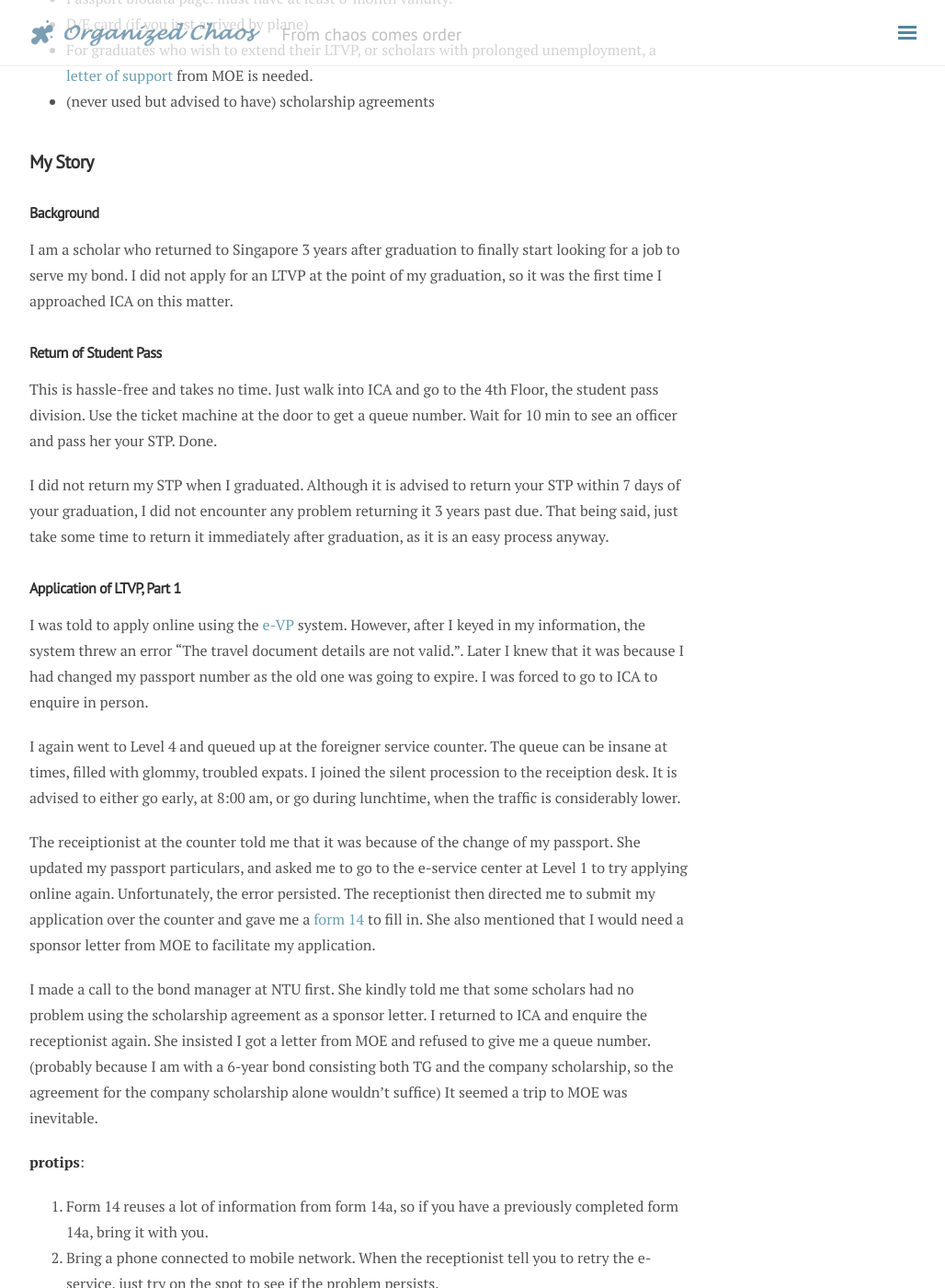
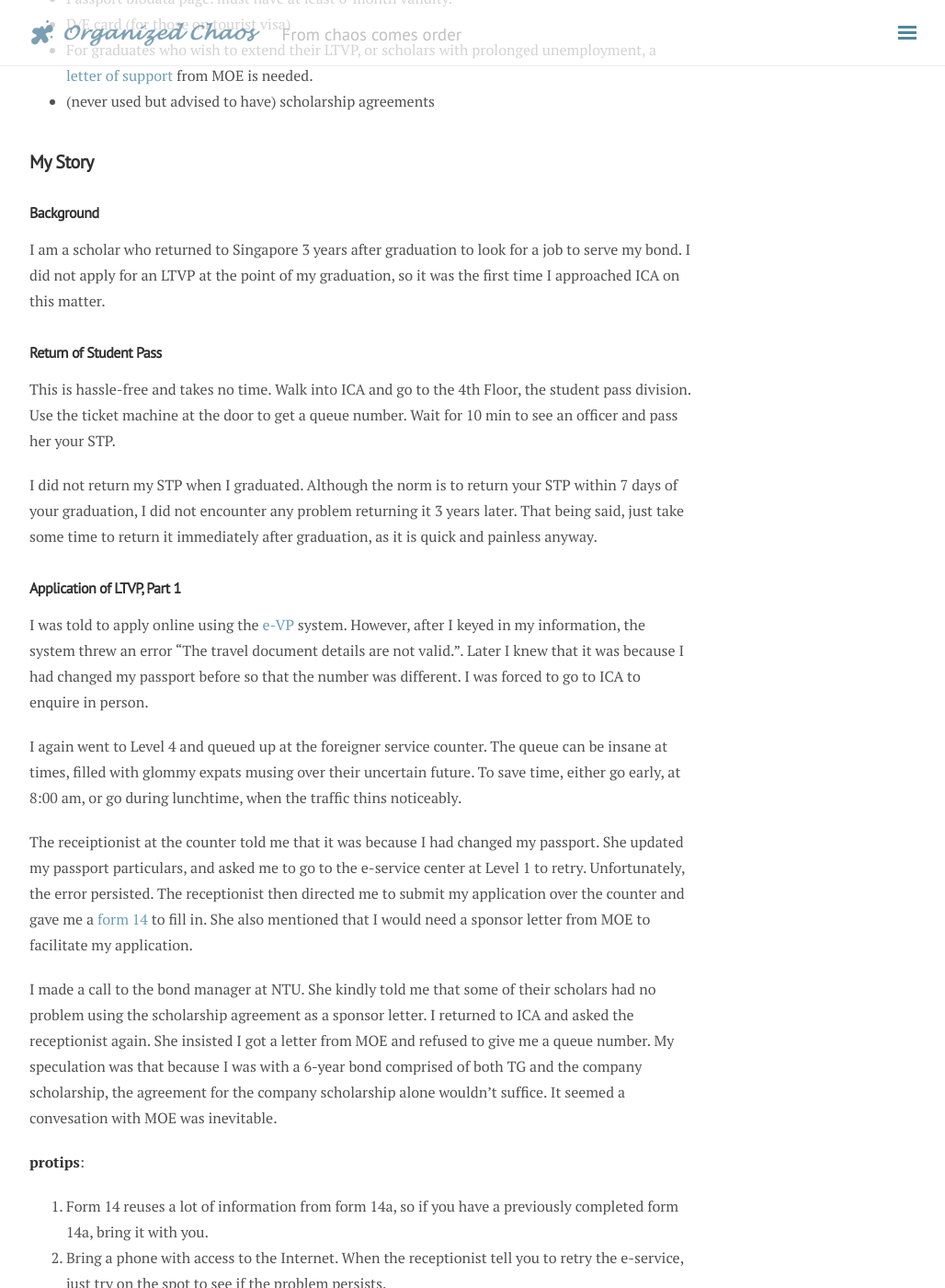
Before and after one commit to yliu9055/organizedchaos, a Jekyll site: the page built from _posts/2019-02-01-LTVP.markdown, in a window 1280 px wide and 1400 px high, scrolled down 768 px. Shown: the whole window at 92% size, without its empty margins (248-1276 px from the left). Built offline with Jekyll 4.4.1, drawn with Linux system fonts in a browser that asks for light colours; nearby versions of some CDN libraries; comment, search, counter and statistics services are not loaded; some of the changed text lies outside the part shown.

Commit message:
change the first post

```diff
--- a/_posts/2019-02-01-LTVP.markdown
+++ b/_posts/2019-02-01-LTVP.markdown
@@ -4,7 +4,7 @@ title:  "Applying LTVP for Returning Scholars: My Story"
 date: 2019-2-1
 category: expat
 ---
-## ICA Webpage on the Application of an LTVP
+## ICA Webpage on the Application of LTVP
 [https://www.ica.gov.sg/apply/LTVP/apply_LTVP_apply_ihl](https://www.ica.gov.sg/apply/LTVP/apply_LTVP_apply_ihl)
 
 ## Required Documents
@@ -15,32 +15,32 @@ category: expat
   * 400 x 514, jpg format, size <= 60kB
 * Graduation certificate
 * Passport biodata page. must have at least 6-month validity.
-* D/E card (if you just arrived by plane)
+* D/E card (for those on tourist visa)
 * For graduates who wish to extend their LTVP, or scholars with prolonged unemployment, a [letter of support](https://tgonline.moe.gov.sg/docs/F-UnemploymentAndLTVP%20Extension.pdf) from MOE is needed.
 * (never used but advised to have) scholarship agreements
 
 ## My Story
 
 ### Background
-I am a scholar who returned to Singapore 3 years after graduation to finally start looking for a job to serve my bond. I did not apply for an LTVP at the point of my graduation, so it was the first time I approached ICA on this matter.
+I am a scholar who returned to Singapore 3 years after graduation to look for a job to serve my bond. I did not apply for an LTVP at the point of my graduation, so it was the first time I approached ICA on this matter.
 
 ### Return of Student Pass
-This is hassle-free and takes no time. Just walk into ICA and go to the 4th Floor, the student pass division. Use the ticket machine at the door to get a queue number. Wait for 10 min to see an officer and pass her your STP. Done.
+This is hassle-free and takes no time. Walk into ICA and go to the 4th Floor, the student pass division. Use the ticket machine at the door to get a queue number. Wait for 10 min to see an officer and pass her your STP.
 
-I did not return my STP when I graduated. Although it is advised to return your STP within 7 days of your graduation, I did not encounter any problem returning it 3 years past due. That being said, just take some time to return it immediately after graduation, as it is an easy process anyway.
+I did not return my STP when I graduated. Although the norm is to return your STP within 7 days of your graduation, I did not encounter any problem returning it 3 years later. That being said, just take some time to return it immediately after graduation, as it is quick and painless anyway.
 
 ### Application of LTVP, Part 1
-I was told to apply online using the [e-VP](https://eservices.ica.gov.sg/esvclandingpage/evp) system. However, after I keyed in my information, the system threw an error "The travel document details are not valid.". Later I knew that it was because I had changed my passport number as the old one was going to expire. I was forced to go to ICA to enquire in person.
+I was told to apply online using the [e-VP](https://eservices.ica.gov.sg/esvclandingpage/evp) system. However, after I keyed in my information, the system threw an error "The travel document details are not valid.". Later I knew that it was because I had changed my passport before so that the number was different. I was forced to go to ICA to enquire in person.
 
-I again went to Level 4 and queued up at the foreigner service counter. The queue can be insane at times, filled with glommy, troubled expats. I joined the silent procession to the receiption desk. It is advised to either go early, at 8:00 am, or go during lunchtime, when the traffic is considerably lower.
+I again went to Level 4 and queued up at the foreigner service counter. The queue can be insane at times, filled with glommy expats musing over their uncertain future. To save time, either go early, at 8:00 am, or go during lunchtime, when the traffic thins noticeably.
 
-The receiptionist at the counter told me that it was because of the change of my passport. She updated my passport particulars, and asked me to go to the e-service center at Level 1 to try applying online again. Unfortunately, the error persisted. The receptionist then directed me to submit my application over the counter and gave me a [form 14](https://www.ica.gov.sg/cms/files/forms/Form14.pdf) to fill in. She also mentioned that I would need a sponsor letter from MOE to facilitate my application.
+The receiptionist at the counter told me that it was because I had changed my passport. She updated my passport particulars, and asked me to go to the e-service center at Level 1 to retry. Unfortunately, the error persisted. The receptionist then directed me to submit my application over the counter and gave me a [form 14](https://www.ica.gov.sg/cms/files/forms/Form14.pdf) to fill in. She also mentioned that I would need a sponsor letter from MOE to facilitate my application.
 
-I made a call to the bond manager at NTU first. She kindly told me that some scholars had no problem using the scholarship agreement as a sponsor letter. I returned to ICA and enquire the receptionist again. She insisted I got a letter from MOE and refused to give me a queue number. (probably because I am with a 6-year bond consisting both TG and the company scholarship, so the agreement for the company scholarship alone wouldn't suffice) It seemed a trip to MOE was inevitable.
+I made a call to the bond manager at NTU. She kindly told me that some of their scholars had no problem using the scholarship agreement as a sponsor letter. I returned to ICA and asked the receptionist again. She insisted I got a letter from MOE and refused to give me a queue number. My speculation was that because I was with a 6-year bond comprised of both TG and the company scholarship, the agreement for the company scholarship alone wouldn't suffice. It seemed a convesation with MOE was inevitable.
 
 __protips__:
 1. Form 14 reuses a lot of information from form 14a, so if you have a previously completed form 14a, bring it with you.
-2. Bring a phone connected to mobile network. When the receptionist tell you to retry the e-service, just try on the spot to see if the problem persists.
+2. Bring a phone with access to the Internet. When the receptionist tell you to retry the e-service, just try on the spot to see if the problem persists.
 3. Ask specifically whether a sponsor letter from MOE is needed or a scholarship agreement will suffice.
 
 
@@ -48,12 +48,12 @@ __protips__:
 ---TBC---
 
 ### Facilities around ICA
-There is a buzzing **food court** at the B exit of the Lavender MRT station. Alternatively, a cafe can be found at the first floor of ICA, together with **photo-taking booths**. For printing, you have to go to a **printing shop in the neighbourhood**. Please refer to [my guide on Google Maps](https://goo.gl/maps/484idruqves) as they can be very difficult to find without directions.
+There is a **food court** at the B exit of the Lavender MRT station. Alternatively, a cafe can be found at the first floor of ICA, together with **photo-taking booths**. For printing, you have to go to a **printing shop in the neighbourhood**. Please refer to [my guide on Google Maps](https://goo.gl/maps/484idruqves) as they can be very difficult to find without directions.
 
 ## Extra Cautions
 ### Proof of onward travel
-If you're traveling one-way on a tourist visa, it is an international norm for airline receiptionists to ask you for a proof of onward travel - a ticket leaving this country. In our case, our reason to stay long-term at Singapore is completely legit, but that will not convince the receiptionists to let you onboard.
+If you're traveling one-way on a tourist visa, it is a regulatory requirement for airline receptionists to ask you for a proof of onward travel - a ticket leaving this country. In our case, our reason to stay long-term at Singapore is completely legit, but that alone is not enough to convince the receptionists to give you your ticket - even if the customs officer at the destination country won't bat an eye to let you through.
 
-Thus, it is imperative that you prepare a leaving ticket in advance, or risk missing your flight.
+Thus, it is imperative that you prepare a leaving ticket in advance, or risk missing your flight / spending a lot more to get a return ticket on the spot.
 
-Refer to [this article](https://expertvagabond.com/proof-of-onward-travel/) for economic ways to get your proof of onward travel. It is said that those flying to Singapore can get away by buying a bus ticket to Malaysia which is very cheap (around $30).
+Refer to [this article](https://expertvagabond.com/proof-of-onward-travel/) for economic ways to get your proof of onward travel. It is said that those flying to Singapore can get away by buying a bus ticket to Malaysia, which is very cheap (around $30).
```
